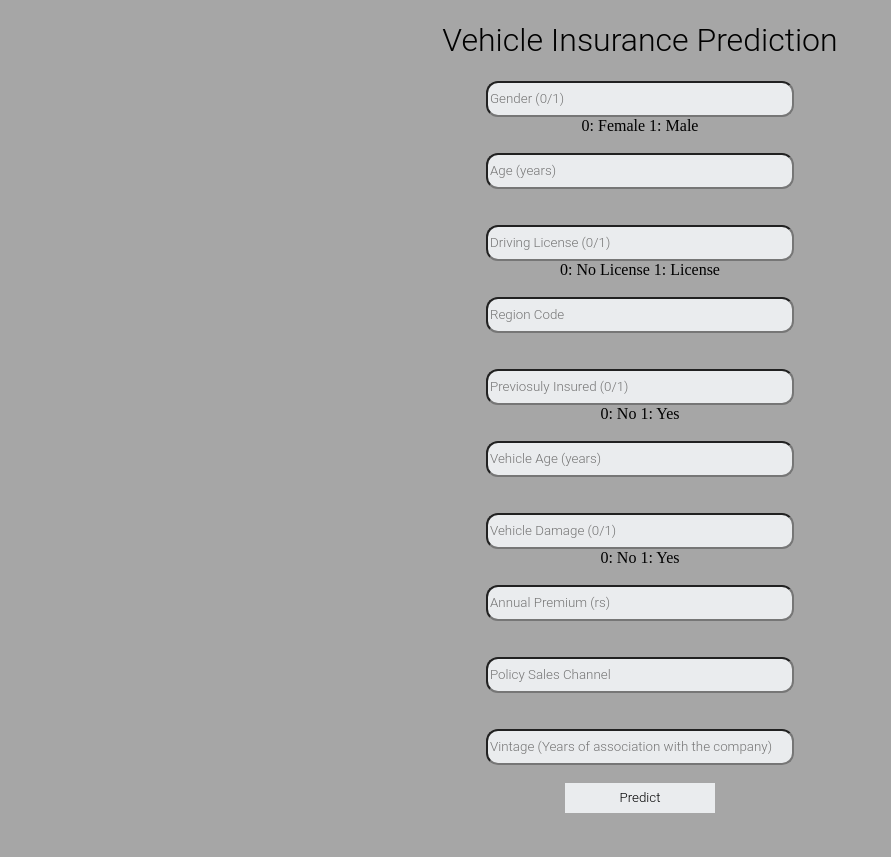
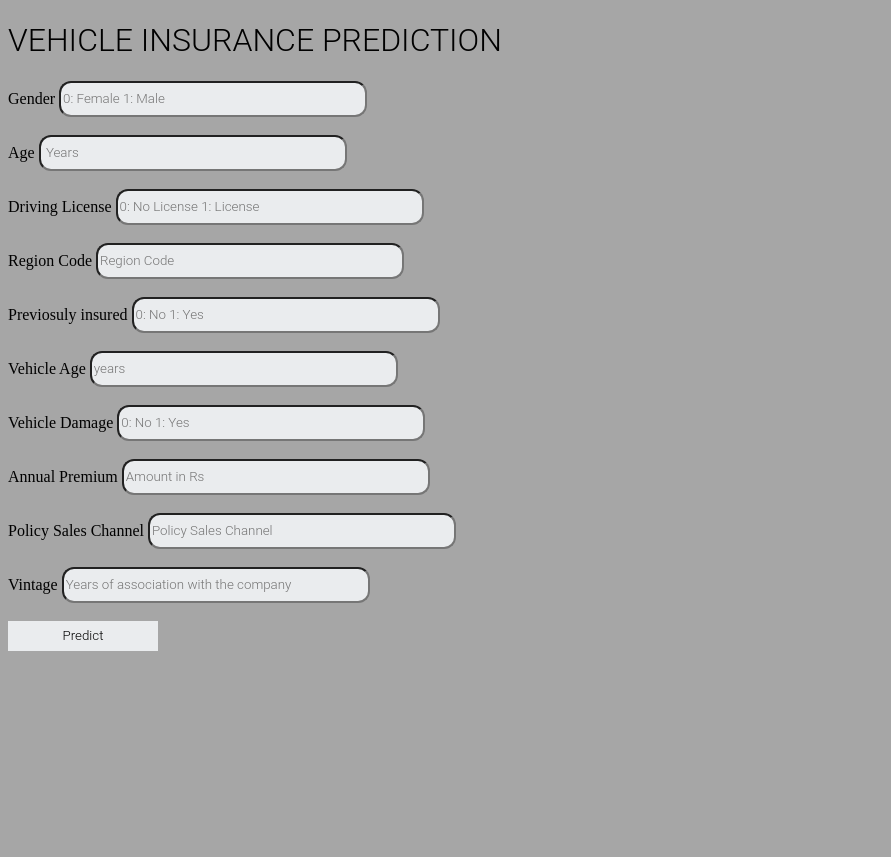
Before and after one commit to ritik872000/Vehicle-Insurance-Prediction, a Flask app: page / in a window 1280 px wide. Shown: the whole page, without its empty margins (0-891 px from the left). After the commit the page ends 651 px from the top, so only its background shows below. Run offline with Flask 2, Linux system fonts and the light colour scheme; parts of the project's set-up code (start-up, migrations or seed data) failed here and were passed over.

Commit message:
Update index.html

```diff
--- a/template/index.html
+++ b/template/index.html
@@ -10,75 +10,97 @@
 
 
 <body>
+    <h1>VEHICLE INSURANCE PREDICTION</h1>
 
 
-<div align="center" class="container">
+    <div class='container'>
 
-    <h1>Vehicle Insurance Prediction</h1>
+
 
 
         <!-- Main Input For Receiving Query to our ML -->
         <form action="{{ url_for('predict')}}" method="post">
+            <div>
 
-        <input name="Gender" placeholder="Gender (0/1)" required="required" style="width: 300px;" type="text"/>
-        <br>
-        <label>0: Female 1: Male</label>
-        <br>
-        <br>
-        <input name="Age" placeholder="Age (years)" required="required" style="width: 300px;" type="text"/>
-        <br>
-        <br>
-        <br>
-        <input name=" Driving License" placeholder="Driving License (0/1)" required="required" style="width: 300px;"
-               type="text"/>
-        <br>
-        <label>0: No License 1: License </label>
-        <br>
-        <br>
-        <input name="Region Code" placeholder="Region Code" required="required" style="width: 300px;" type="text"/>
-        <br>
-        <br>
-        <br>
-        <input name="Previosuly insured" placeholder="Previosuly Insured (0/1)" required="required"
-               style="width: 300px;"
-               type="text"/>
-        <br>
-        <label>0: No 1: Yes</label>
-        <br>
-        <br>
-        <input name="Vehicle Age" placeholder="Vehicle Age (years)" required="required" style="width: 300px;"
-               type="text"/>
-        <br>
-        <br>
-        <br>
-        <input name="Vehicle Damage" placeholder="Vehicle Damage (0/1)" required="required" style="width: 300px;"
-               type="text"/>
-        <br>
-        <label>0: No 1: Yes</label>
-        <br>
-        <br>
-        <input type="text" name="Annual Premium" placeholder="Annual Premium (rs)" required="required"
-               style="width: 300px;"/>
-        <br>
-        <br>
-        <br>
-        <input name="Policy Sales Channel" placeholder="Policy Sales Channel" required="required" style="width: 300px;"
-               type="text"/>
-        <br>
-        <br>
-        <br>
-        <input name="Vintage" placeholder="Vintage (Years of association with the company)" required="required"
-               style="width: 300px;" type="text"/>
+                <label>Gender</label>
+                <input name="Gender" placeholder="0: Female 1: Male" required="required" style="width: 300px;" type="text" />
                 <br>
                 <br>
 
 
+
+                <label>Age</label>
+                <input name="Age" placeholder=" Years" required="required" style="width: 300px;" type="text" />
+                <br>
+                <br>
+
+
+
+                <label> Driving License</label>
+                <input name=" Driving License" placeholder="0: No License 1: License " required="required" style="width: 300px;" type="text" />
+                <br>
+                <br>
+
+
+
+
+                <label>Region Code</label>
+                <input name="Region Code" placeholder="Region Code" required="required" style="width: 300px;" type="text" />
+                <br>
+                <br>
+
+
+
+                <label>Previosuly insured</label>
+                <input name="" placeholder="0: No 1: Yes" required="required" style="width: 300px;" type="text" />
+                <br>
+                <br>
+
+
+
+
+                <label>Vehicle Age</label>
+                <input name="Vehicle Age" placeholder="years" required="required" style="width: 300px;" type="text" />
+                <br>
+                <br>
+
+
+
+                <label>Vehicle Damage</label>
+                <input name="Vehicle Damage" placeholder="0: No 1: Yes" required="required" style="width: 300px;" type="text" />
+                <br>
+                <br>
+
+
+                <label>Annual Premium</label>
+                <input type="text" name="Annual Premium" placeholder="Amount in Rs" required="required" style="width: 300px;" />
+                <br>
+                <br>
+
+
+                <label>Policy Sales Channel</label>
+                <input name="Policy Sales Channel" placeholder="Policy Sales Channel" required="required" style="width: 300px;" type="text" />
+                <br>
+                <br>
+
+
+                <label>Vintage</label>
+                <input name="Vintage" placeholder="Years of association with the company" required="required" style="width: 300px;" type="text" />
+                <br>
+                <br>
+            </div>
+
+
             <button type="submit">Predict</button>
+
+    </div>
     </form>
 
     <br>
     <br> {{ prediction_text }}
+
     </div>
+
 </body>
 
 </html>
```
Lines whose indentation alone changed are shown as unchanged.
